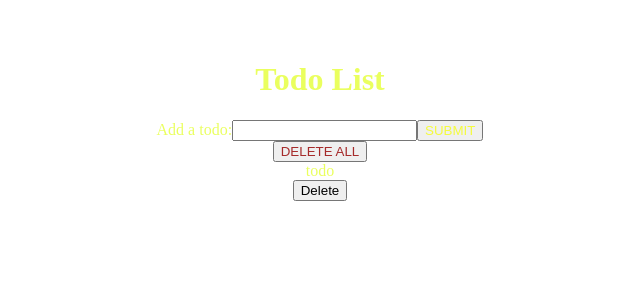
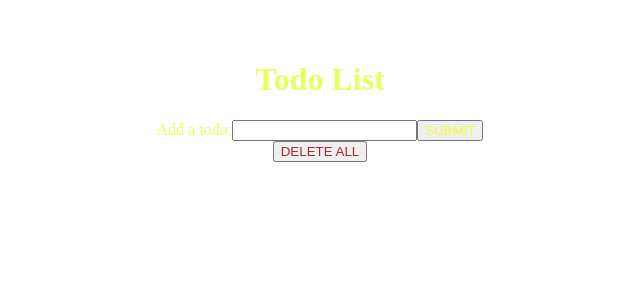
Before and after one commit to tomfyfe85/todo_list_React_js, a React (Vite) app: page / in a window 1280 px wide. Shown: the top 300 px of the page, without its empty margins (320-960 px from the left). Built offline with nearby package versions, Linux system fonts and the light colour scheme.

Commit message:
added delete button functionality in Todo.jsx

```diff
--- a/src/components/Todo.jsx
+++ b/src/components/Todo.jsx
@@ -1,10 +1,23 @@
+const Todo = ({ id, todo, todos, setTodos }) => {
+  const deleteTodo = (id, todos, setTodos) => {
+    // console.log('Delete todo')
+    let deleted = [];
+    todos.forEach((todo) => {
+      if (todo.id != id) {
+        deleted.push(todo);
+      }
+      setTodos(deleted);
 
-const Todo = ({ id, todo }) => {
+    });
+  };
+
+
   return (
     <>
       <div>{todo}</div>
-      <button>Delete</button>
-  </>);
-}
+      <button onClick={() => deleteTodo(id, todos, setTodos)}>Delete</button>
+    </>
+  );
+};
 
 export default Todo;
--- a/src/components/TodoList.jsx
+++ b/src/components/TodoList.jsx
@@ -1,35 +1,30 @@
-import React, { useState } from "react"
+import React, { useState } from "react";
 import Todo from "./Todo";
 const TodoList = () => {
-
-  const [todos, setTodos] = useState([{id:1 , todo: 'todo'}]);
+  const [todos, setTodos] = useState([]);
   const [newTodo, setNewTodo] = useState("");
-  const [idCounter, setIdCounter] = useState(0);
-
+  const [idCounter, setIdCounter] = useState(1);
 
   const addTodo = (event) => {
     event.preventDefault();
     setIdCounter(idCounter + 1);
     setTodos([...todos, { id: idCounter, todo: newTodo }]);
     setNewTodo("");
+    console.log(todos)
+};
+  const deleteAll = () => {
+    setTodos([]);
   };
-
-  const deleteAll = () => {
-    setTodos([])
-  }
-    console.log(newTodo)
+  console.log(todos)
 
   const handleChange = (event) => {
     setNewTodo(event.target.value);
   };
-  console.log(todos);
 
   return (
     <div>
       <h1>Todo List</h1>
-      <form
-        onSubmit={addTodo}
-      >
+      <form onSubmit={addTodo}>
         <label htmlFor="addTodo">
           Add a todo:
           <input
@@ -44,12 +39,12 @@ const TodoList = () => {
           SUBMIT
         </button>
       </form>
-      <button onClick={deleteAll} id='delete'>
-          DELETE ALL
-        </button>
+      <button onClick={deleteAll} id="delete">
+        DELETE ALL
+      </button>
       {todos.map((todo) => (
         <div key={todo.id}>
-          <Todo id={todo.id} todo={todo.todo}/>
+          <Todo id={todo.id} todo={todo.todo} todos={todos} setTodos={setTodos} />
         </div>
       ))}
     </div>
```
